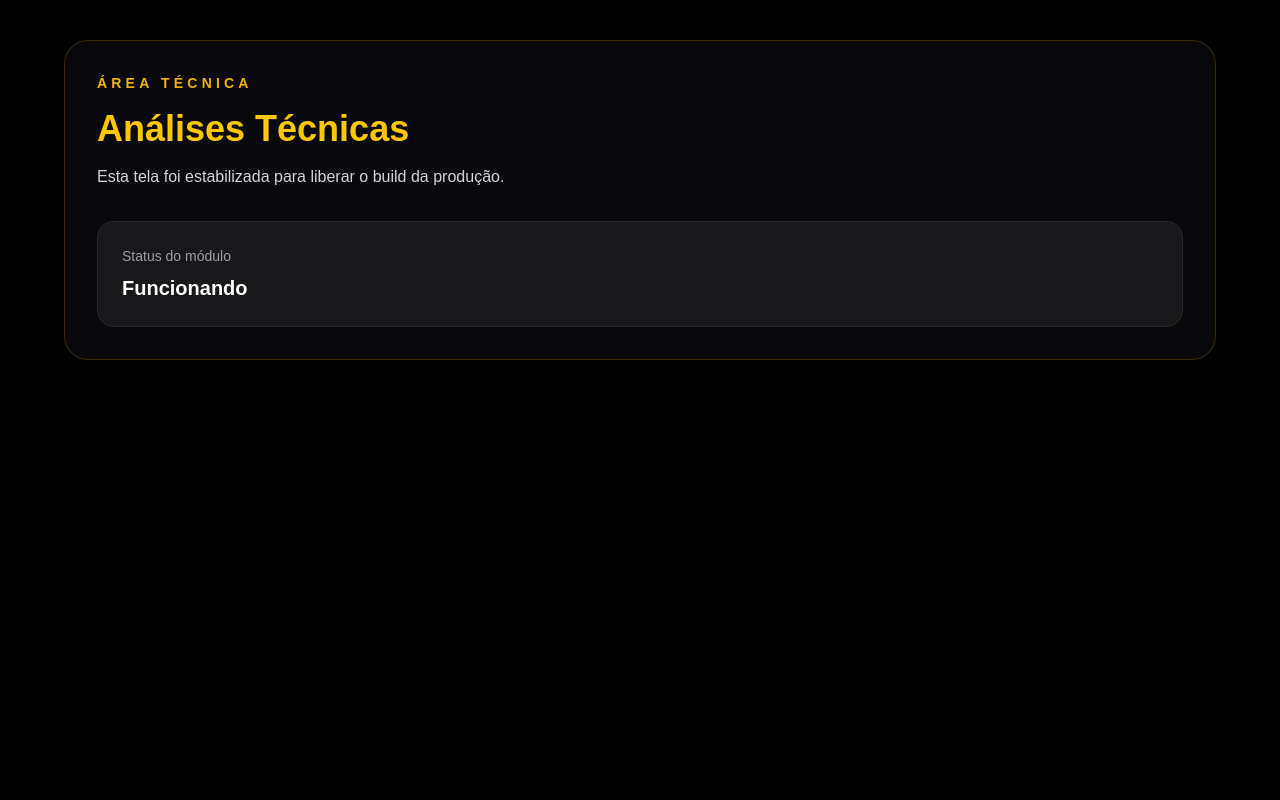
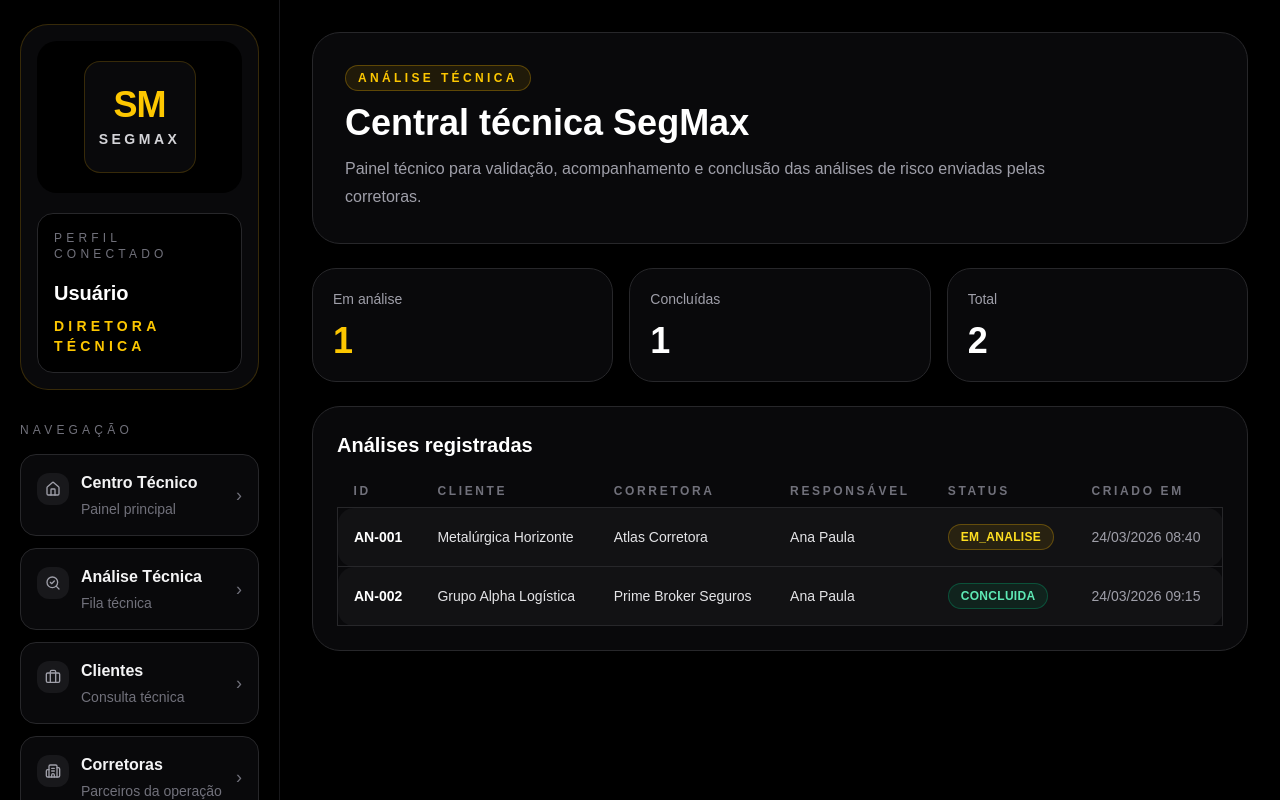
Before and after one commit to realimperiodigital/segmax, a Next.js app: page /analise-tecnica in a window 1280 px wide. Shown: the top 800 px of the page. Built offline with nearby package versions, Linux system fonts and the light colour scheme.

Commit message:
fix: remove SegmaxMenuItem da analise-tecnica

```diff
--- a/app/analise-tecnica/page.tsx
+++ b/app/analise-tecnica/page.tsx
@@ -1,37 +1,141 @@
+import SegmaxShell from "@/components/segmaxshell"
+
+type Analise = {
+  id: string
+  cliente: string
+  corretora: string
+  responsavel: string
+  status: "em_analise" | "concluida"
+  criadoEm: string
+}
+
+const analises: Analise[] = [
+  {
+    id: "AN-001",
+    cliente: "Metalúrgica Horizonte",
+    corretora: "Atlas Corretora",
+    responsavel: "Ana Paula",
+    status: "em_analise",
+    criadoEm: "24/03/2026 08:40",
+  },
+  {
+    id: "AN-002",
+    cliente: "Grupo Alpha Logística",
+    corretora: "Prime Broker Seguros",
+    responsavel: "Ana Paula",
+    status: "concluida",
+    criadoEm: "24/03/2026 09:15",
+  },
+]
+
+function getStatusClasses(status: Analise["status"]) {
+  switch (status) {
+    case "concluida":
+      return "border-emerald-500/30 bg-emerald-500/10 text-emerald-300"
+    default:
+      return "border-yellow-500/30 bg-yellow-500/10 text-yellow-300"
+  }
+}
+
 export default function AnaliseTecnicaPage() {
   return (
-    <main className="min-h-screen bg-black px-6 py-10 text-white">
-      <div className="mx-auto max-w-6xl">
-        <div className="rounded-3xl border border-yellow-500/20 bg-zinc-950 p-8">
-
-          <div className="text-sm font-semibold uppercase tracking-[0.3em] text-yellow-500">
-            Área Técnica
+    <SegmaxShell role="tecnico">
+      <main className="space-y-6">
+        <section className="rounded-[28px] border border-zinc-800 bg-zinc-950 p-6 md:p-8">
+          <div className="mb-3 inline-flex rounded-full border border-yellow-500/30 bg-yellow-500/10 px-3 py-1 text-xs font-semibold uppercase tracking-[0.28em] text-yellow-400">
+            Análise técnica
           </div>
 
-          <h1 className="mt-4 text-4xl font-bold text-yellow-400">
-            Análises Técnicas
+          <h1 className="text-3xl font-bold text-white md:text-4xl">
+            Central técnica SegMax
           </h1>
 
-          <p className="mt-4 text-zinc-300">
-            Esta tela foi estabilizada para liberar o build da produção.
+          <p className="mt-3 max-w-3xl text-sm leading-7 text-zinc-400 md:text-base">
+            Painel técnico para validação, acompanhamento e conclusão das
+            análises de risco enviadas pelas corretoras.
           </p>
+        </section>
 
-          <div className="mt-8 grid gap-4">
-
-            <div className="rounded-2xl border border-zinc-800 bg-zinc-900 p-6">
-              <p className="text-sm text-zinc-400">
-                Status do módulo
-              </p>
-
-              <p className="mt-2 text-xl font-semibold text-white">
-                Funcionando
+        <section className="grid gap-4 md:grid-cols-3">
+          <div className="rounded-[24px] border border-zinc-800 bg-zinc-950 p-5">
+            <p className="text-sm text-zinc-400">Em análise</p>
+            <p className="mt-3 text-4xl font-bold text-yellow-400">
+              {
+                analises.filter(
+                  (item) => item.status === "em_analise"
+                ).length
+              }
             </p>
           </div>
 
+          <div className="rounded-[24px] border border-zinc-800 bg-zinc-950 p-5">
+            <p className="text-sm text-zinc-400">Concluídas</p>
+            <p className="mt-3 text-4xl font-bold text-white">
+              {
+                analises.filter(
+                  (item) => item.status === "concluida"
+                ).length
+              }
+            </p>
           </div>
 
+          <div className="rounded-[24px] border border-zinc-800 bg-zinc-950 p-5">
+            <p className="text-sm text-zinc-400">Total</p>
+            <p className="mt-3 text-4xl font-bold text-white">
+              {analises.length}
+            </p>
           </div>
+        </section>
+
+        <section className="rounded-[28px] border border-zinc-800 bg-zinc-950 p-4 md:p-6">
+          <h2 className="mb-4 text-xl font-semibold text-white">
+            Análises registradas
+          </h2>
+
+          <div className="overflow-x-auto">
+            <table className="min-w-full border-separate border-spacing-y-3">
+              <thead>
+                <tr className="text-left text-xs uppercase tracking-[0.22em] text-zinc-500">
+                  <th className="px-4 py-2">ID</th>
+                  <th className="px-4 py-2">Cliente</th>
+                  <th className="px-4 py-2">Corretora</th>
+                  <th className="px-4 py-2">Responsável</th>
+                  <th className="px-4 py-2">Status</th>
+                  <th className="px-4 py-2">Criado em</th>
+                </tr>
+              </thead>
+
+              <tbody>
+                {analises.map((item) => (
+                  <tr
+                    key={item.id}
+                    className="rounded-2xl border border-zinc-800 bg-zinc-900/60 text-sm text-zinc-200"
+                  >
+                    <td className="rounded-l-2xl px-4 py-4 font-semibold text-white">
+                      {item.id}
+                    </td>
+                    <td className="px-4 py-4">{item.cliente}</td>
+                    <td className="px-4 py-4">{item.corretora}</td>
+                    <td className="px-4 py-4">{item.responsavel}</td>
+                    <td className="px-4 py-4">
+                      <span
+                        className={`inline-flex rounded-full border px-3 py-1 text-xs font-semibold uppercase tracking-wide ${getStatusClasses(
+                          item.status
+                        )}`}
+                      >
+                        {item.status}
+                      </span>
+                    </td>
+                    <td className="rounded-r-2xl px-4 py-4 text-zinc-400">
+                      {item.criadoEm}
+                    </td>
+                  </tr>
+                ))}
+              </tbody>
+            </table>
           </div>
+        </section>
       </main>
+    </SegmaxShell>
   )
 }
```
Lines whose indentation alone changed are shown as unchanged.
